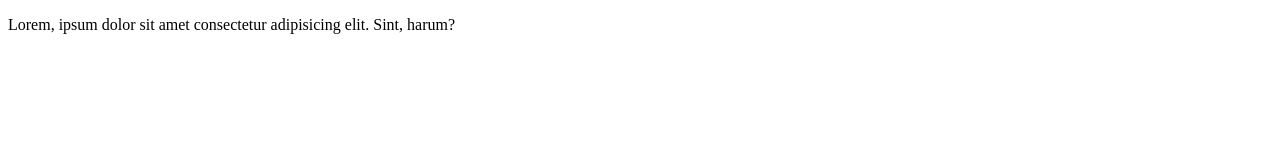
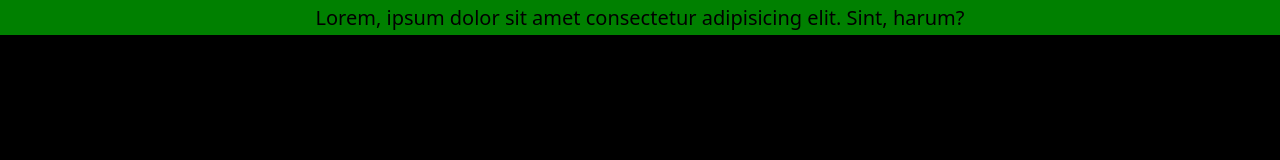
Before and after one commit to Neil5838/learnHTML, a plain HTML site: page index.html in a window 1280 px wide. Drawn offline with Linux system fonts and the light colour scheme.

Commit message:
styled paragraph

```diff
--- a/index.html
+++ b/index.html
@@ -3,6 +3,7 @@
 <head>
     <meta charset="UTF-8">
     <meta name="viewport" content="width=device-width, initial-scale=1.0">
+    <link rel="stylesheet" href="style.css">
     <title>Document</title>
 </head>
 <body>
--- a/style.css
+++ b/style.css
@@ -1,10 +1,16 @@
 body {
     background-color: black;
     color: white;
+    margin: 0;
+    padding: 0;
 }
 
 p {
-    background-color: green;
+    background-color:green;
     padding: 4px;
     text-align: center;
+    font-size: 20px;
+    font-family: system-ui, -apple-system, BlinkMacSystemFont, 'Segoe UI', Roboto, Oxygen, Ubuntu, Cantarell, 'Open Sans', 'Helvetica Neue', sans-serif;
+    margin: 0;
+    color: black;
 }
```
